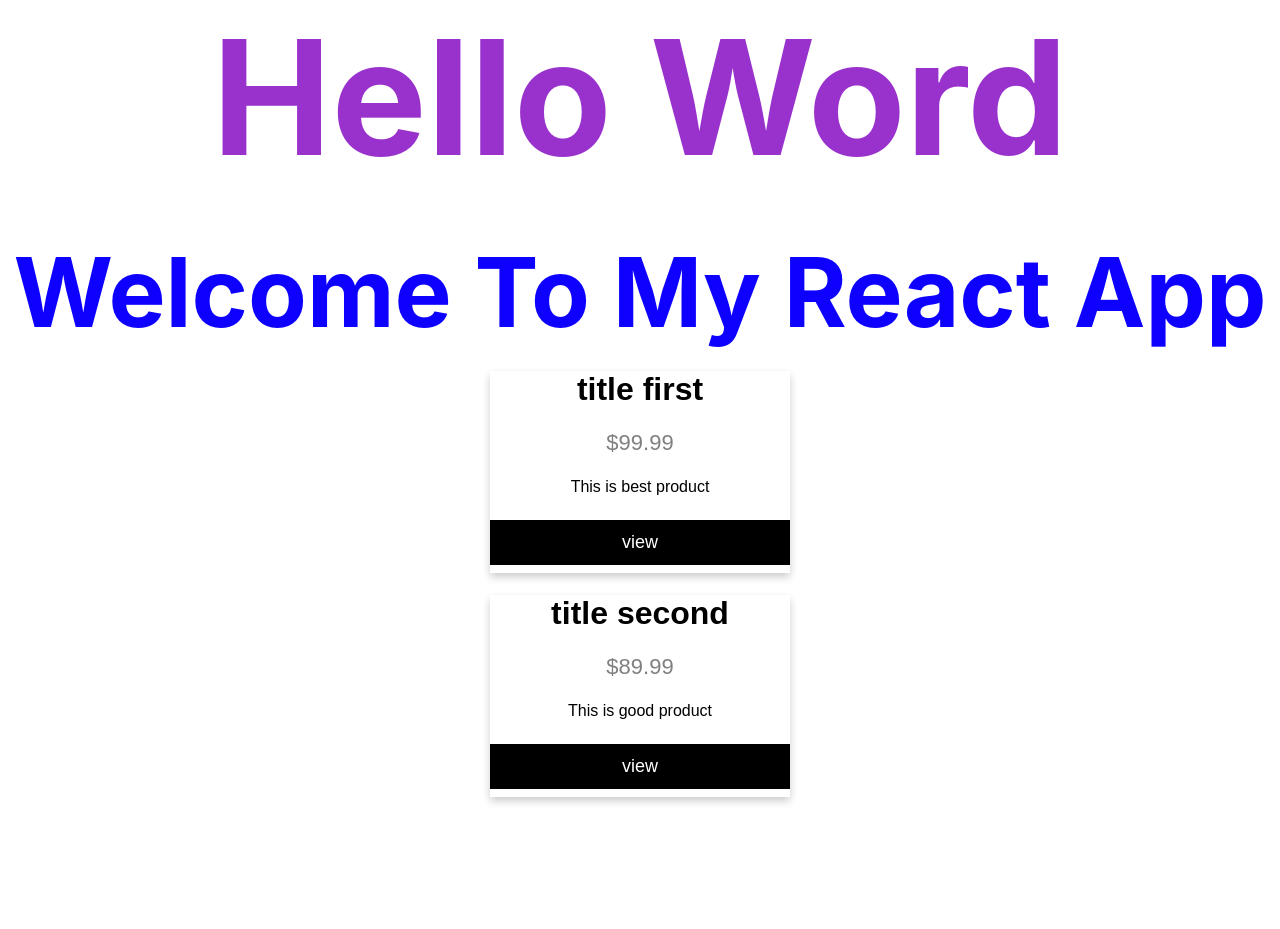
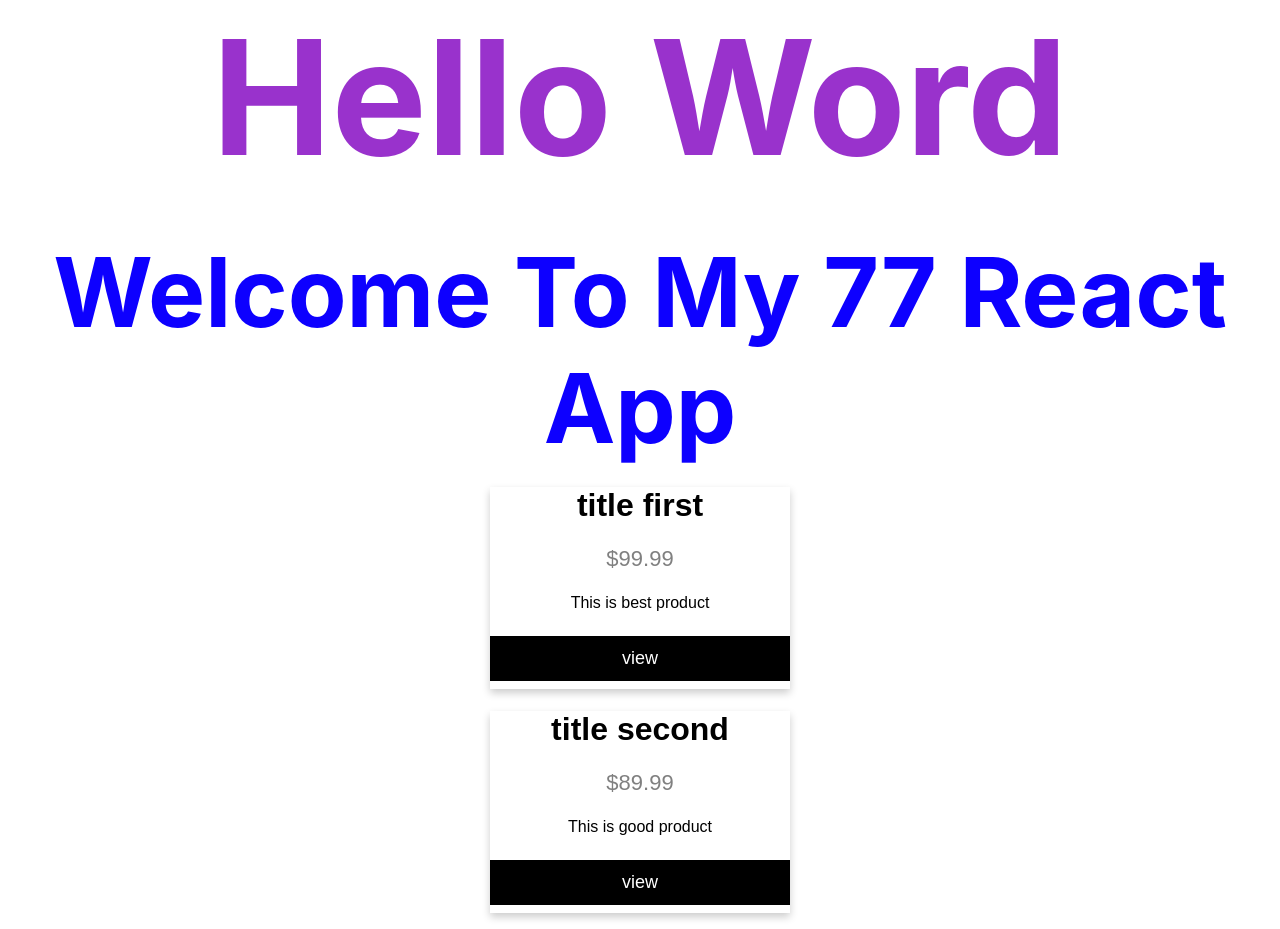
Before and after one commit to raofaisalmaqbool/React-Staging-App, a React (Create React App) app: page / in a window 1280 px wide. Before the commit the page ends 813 px from the top, so only its background shows below. Built offline with nearby package versions, Linux system fonts and the light colour scheme.

Commit message:
Update HelloWord.js
xsadfsa

```diff
--- a/src/components/hello_word/HelloWord.js
+++ b/src/components/hello_word/HelloWord.js
@@ -22,7 +22,7 @@ export default function HelloWord() {
     <div className="HelloWord">
       <div className="hello_word">Hello Word</div>
       <br></br> <br></br>
-      <div className="welcome">Welcome To My React App</div>
+      <div className="welcome">Welcome To My 77 React App</div>
 
       {data.map((i) => (
         <MapImplement title={i.title} price={i.price} discription={i.discription} butonTag={i.butonTag} />
```
